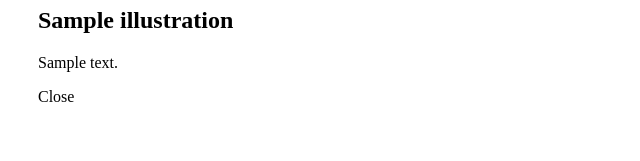
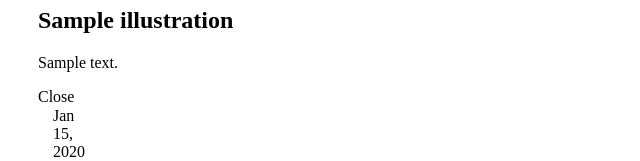
Before and after one commit to ecuatox/scienceshaped, a Django app: template projects/templates/illustrations.html in a window 1280 px wide. Shown: the part 779-940 px from the top of the page, without its empty margins (0-640 px from the left). Before the commit the page ends 881 px from the top, so only its background shows below. Run offline with Django 3.2, Linux system fonts and the light colour scheme; the template is opened without the code that fills it: most values are stand-ins (such as "Sample title", 1, 10 or a date in 2020); grey boxes marked "Sample" are stand-in pictures.

Commit message:
Show project date

```diff
--- a/projects/static/css/illustrations.css
+++ b/projects/static/css/illustrations.css
@@ -103,3 +103,11 @@
 .modal-images {
   text-align: center;
 }
+.modal-footer {
+  position: absolute;
+}
+.modal-footer .date {
+  position: absolute;
+  top: 3px;
+  left: 15px;
+}
--- a/projects/templates/illustrations.html
+++ b/projects/templates/illustrations.html
@@ -90,6 +90,7 @@
         </div>
       </div>
       <div class="modal-footer">
+        <p class="date">{{ illustration.date|date:"M d, Y"}}</p>
         <a onclick="$('#modal-readmore{{ illustration.id }}').closeModal();" class="waves-effect waves-blue btn-flat">Close</a>
       </div>
     </div>
```
